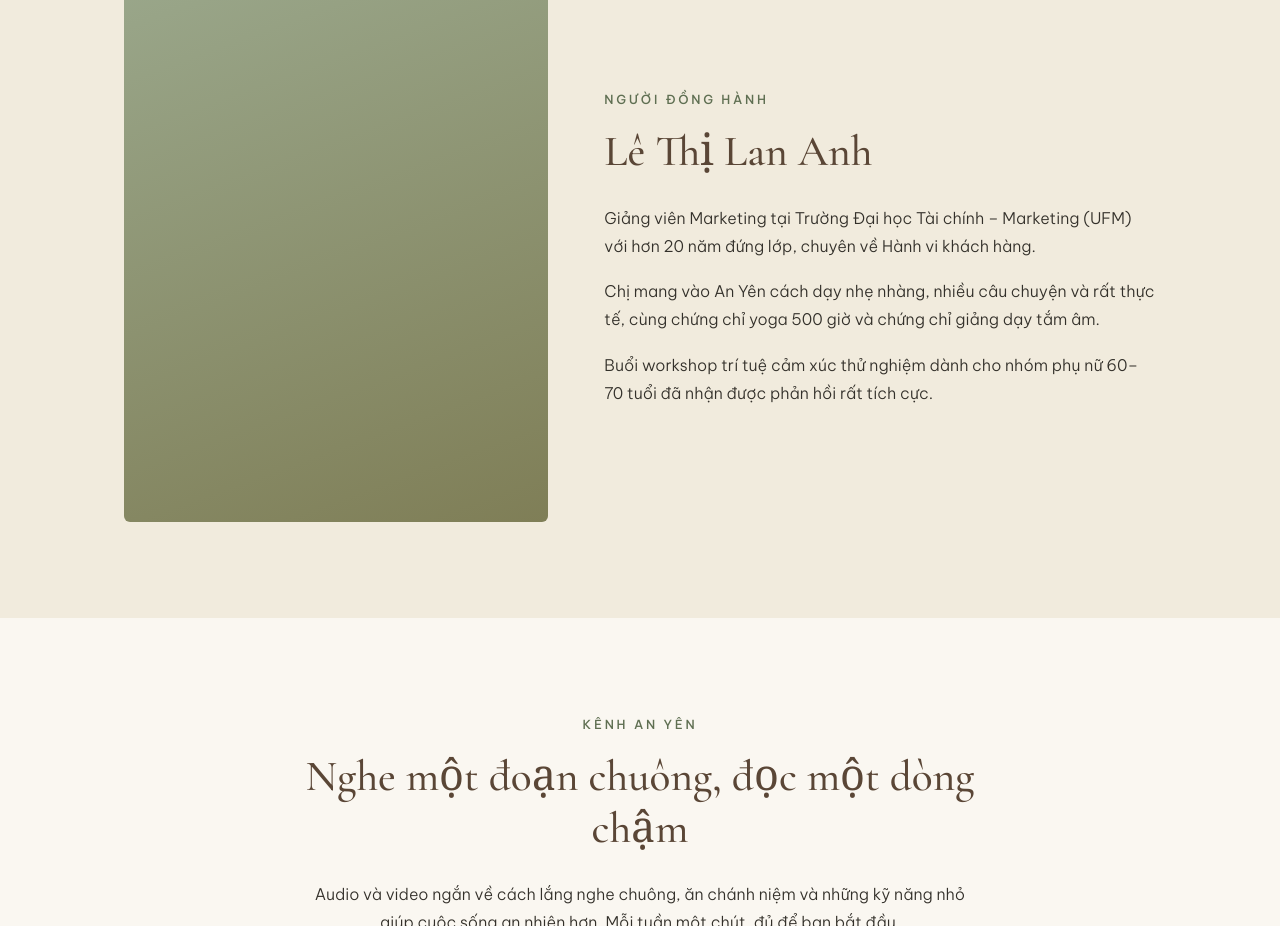
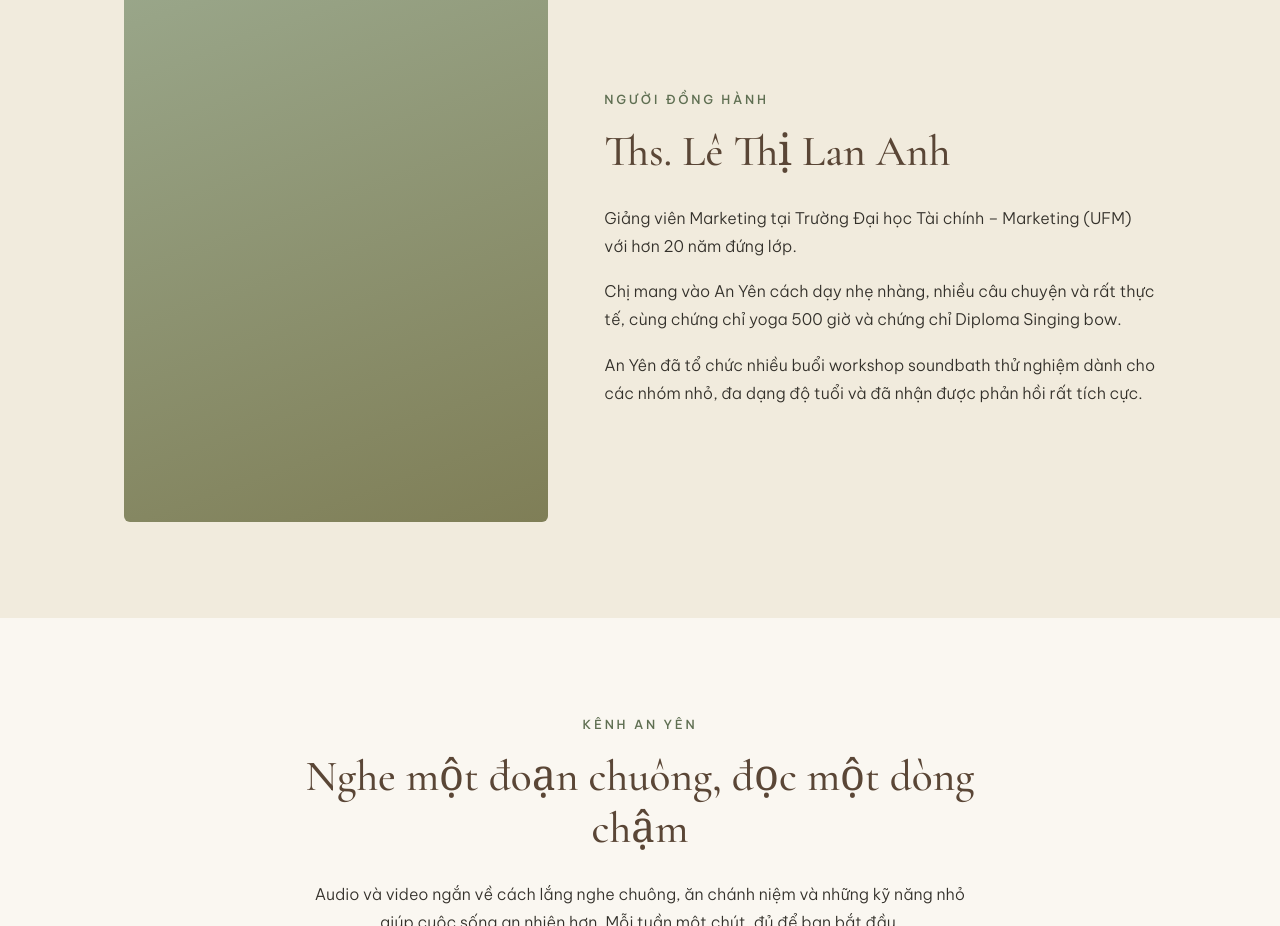
Before and after one commit to anyen45/anyen-website, a plain HTML site: page index.html in a window 1280 px wide. Shown: the part 2860-3786 px from the top of the page. Drawn offline with nearby package versions, Linux system fonts and the light colour scheme.

Commit message:
Update 'Người đồng hành' section content
Co-Authored-By: Claude Sonnet 5.5 <noreply@anthropic.com>
Claude-Session: https://claude.ai/code/session_01JVWczoGRHSEtqWZgRuCncz

```diff
--- a/index.html
+++ b/index.html
@@ -113,10 +113,10 @@
       <div class="about-photo" role="img" aria-label="Chỗ đặt ảnh chân dung của người sáng lập"></div>
       <div>
         <p class="eyebrow">Người đồng hành</p>
-        <h2>Lê Thị Lan Anh</h2>
-        <p>Giảng viên Marketing tại Trường Đại học Tài chính – Marketing (UFM) với hơn 20 năm đứng lớp, chuyên về Hành vi khách hàng.</p>
-        <p>Chị mang vào An Yên cách dạy nhẹ nhàng, nhiều câu chuyện và rất thực tế, cùng chứng chỉ yoga 500 giờ và chứng chỉ giảng dạy tắm âm.</p>
-        <p>Buổi workshop trí tuệ cảm xúc thử nghiệm dành cho nhóm phụ nữ 60–70 tuổi đã nhận được phản hồi rất tích cực.</p>
+        <h2>Ths. Lê Thị Lan Anh</h2>
+        <p>Giảng viên Marketing tại Trường Đại học Tài chính – Marketing (UFM) với hơn 20 năm đứng lớp.</p>
+        <p>Chị mang vào An Yên cách dạy nhẹ nhàng, nhiều câu chuyện và rất thực tế, cùng chứng chỉ yoga 500 giờ và chứng chỉ Diploma Singing bow.</p>
+        <p>An Yên đã tổ chức nhiều buổi workshop soundbath thử nghiệm dành cho các nhóm nhỏ, đa dạng độ tuổi và đã nhận được phản hồi rất tích cực.</p>
       </div>
     </div>
   </section>
```
